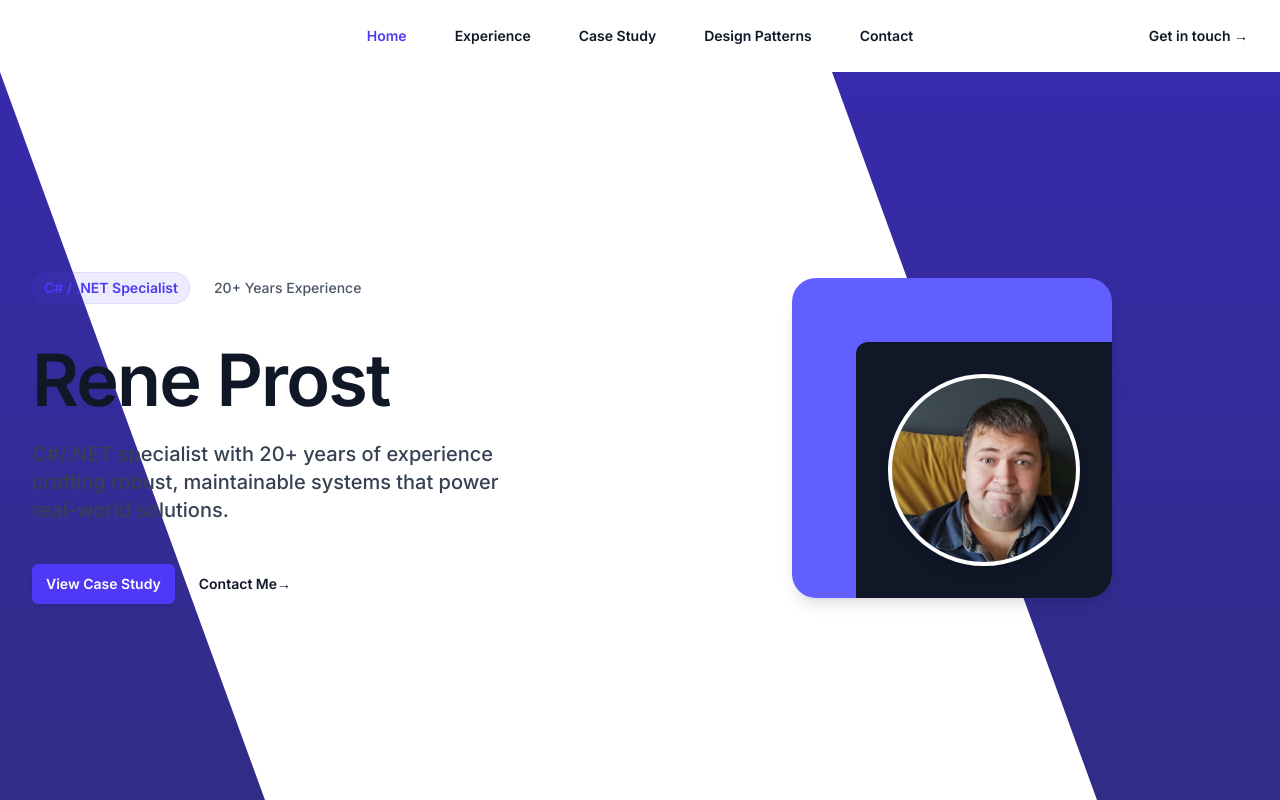
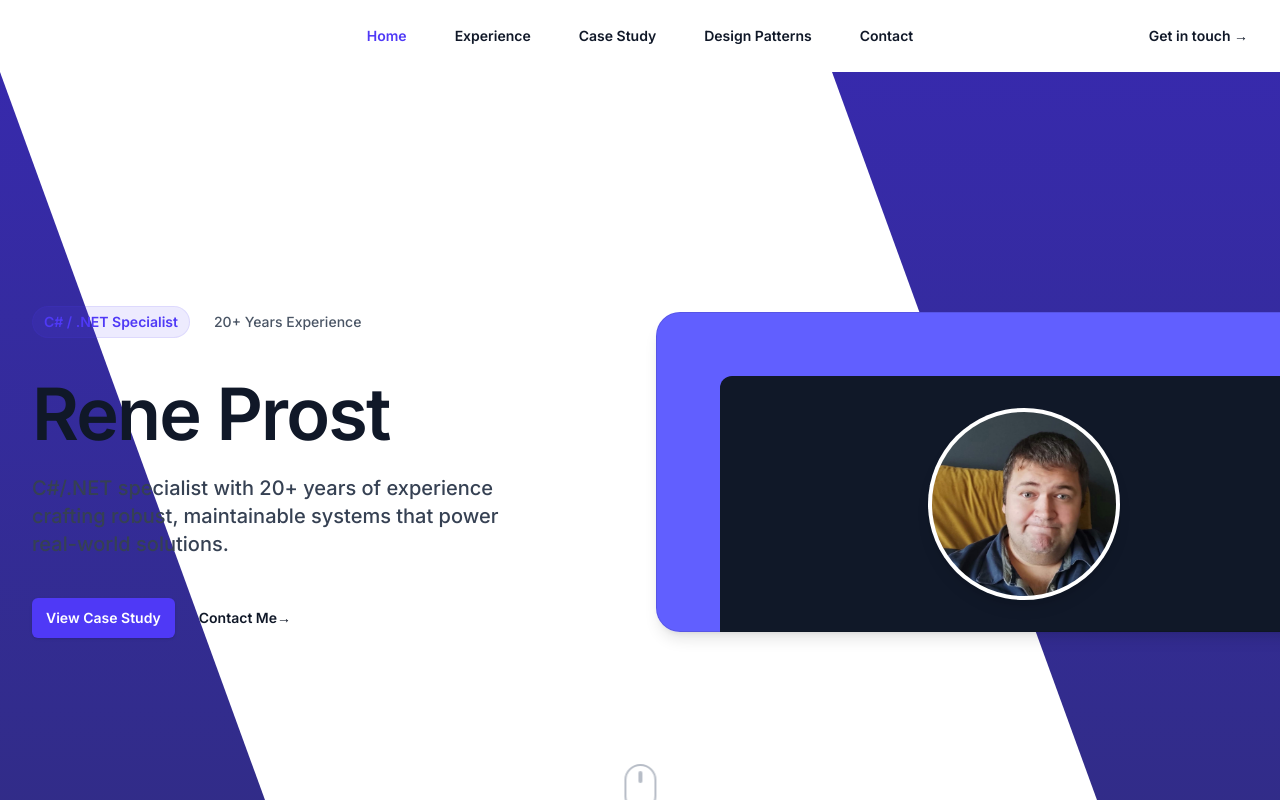
Before and after one commit to rene98c/personal-homepage, a Next.js app: page / in a window 1280 px wide. Shown: the top 800 px of the page. Built offline with nearby package versions, Linux system fonts and the light colour scheme.

Commit message:
animations look good now

```diff
--- a/src/app/experience/page.tsx
+++ b/src/app/experience/page.tsx
@@ -9,7 +9,7 @@ const ExperienceTimeline = () => {
       company: 'Connected OÜ',
       period: 'January 2023 - June 2024',
       responsibilities: [
-        "Developed and maintained enterprise-level .NET application",
+        "Developed and maintained enterprise-level .NET desktop application",
       ]
     },
     {
@@ -17,7 +17,7 @@ const ExperienceTimeline = () => {
       company: 'Fujitsu Estonia AS',
       period: 'October 2019 - January 2023',
       responsibilities: [
-        "Designed and implemented various software systems"
+        "Designed and maintained various software systems"
       ]
     },
     {
--- a/src/components/home/Hero.tsx
+++ b/src/components/home/Hero.tsx
@@ -1,44 +1,59 @@
 'use client';
 
-import React, { useState, useEffect } from 'react';
+import React, { useState, useEffect, useRef } from 'react';
 import Image from 'next/image';
 import Link from 'next/link';
 
 export const Hero = () => {
-  const [contentVisible, setContentVisible] = useState(false);
+  const [loaded, setLoaded] = useState(false);
+  const [viewportHeight, setViewportHeight] = useState('100vh');
+  const maxHeight = '1440px'; // Set a reasonable maximum height
 
-  // Use a brief delay to ensure content appears after layout is fully settled
+  // Effect to handle viewport height changes
   useEffect(() => {
-    // A minimal timer to ensure layout is fully rendered
+    // Function to update height
+    const updateHeight = () => {
+      const vh = window.innerHeight;
+      // Set maximum height to ensure it doesn't get unreasonably tall
+      const height = Math.min(vh, parseInt(maxHeight)) + 'px';
+      setViewportHeight(height);
+    };
+
+    // Set initial height
+    updateHeight();
+
+    // Update height on window resize
+    window.addEventListener('resize', updateHeight);
+
+    // Remove event listener on cleanup
+    return () => window.removeEventListener('resize', updateHeight);
+  }, []);
+
+  // Animation effect
+  useEffect(() => {
     const timer = setTimeout(() => {
-      setContentVisible(true);
-    }, 50);
+      setLoaded(true);
+    }, 100);
 
     return () => clearTimeout(timer);
   }, []);
 
   return (
-    <div className="relative isolate h-[732px]">
-      {/* Fixed absolute positioning for all structural elements */}
-      {/* Background with fixed dimensions */}
+    <div className="relative isolate overflow-hidden" style={{ height: viewportHeight }}>
+      {/* Original blue background gradient - only visible in specific areas */}
       <div className="absolute inset-0 bg-gradient-to-b from-indigo-800 to-indigo-900 -z-20"></div>
 
-      {/* White diagonal overlay with fixed dimensions */}
+      {/* White overlay that creates the diagonal shape */}
       <div className="absolute inset-0 -z-10">
         <div className="absolute top-0 left-0 h-full w-[65%] bg-white transform skew-x-[20deg] origin-top-right"></div>
       </div>
 
-      {/* Content container - full size absolutely positioned */}
-      <div className="absolute inset-0">
-        <div className="mx-auto max-w-7xl h-full px-6 py-10 lg:grid lg:grid-cols-2 lg:gap-x-8 lg:px-8 lg:py-40">
-          {/* Left column - text content */}
-          <div className="relative h-full">
-            <div className="absolute inset-0 flex flex-col justify-center">
-              <div className="max-w-2xl">
+      <div className="absolute inset-0 mx-auto max-w-7xl flex items-center lg:grid lg:grid-cols-2 lg:gap-x-8 lg:px-8">
+        <div className="px-6 lg:px-0">
+          <div className="mx-auto max-w-2xl">
             <div className="max-w-lg">
-                  {/* Badge */}
-                  <div className={`transition-opacity duration-500 ${contentVisible ? 'opacity-100' : 'opacity-0'}`}>
-                    <a href="#" className="inline-flex space-x-6">
+              <div className="mt-0 sm:mt-0 lg:mt-0">
+                <a href="#" className={`inline-flex space-x-6 transition-opacity duration-500 ${loaded ? 'opacity-100' : 'opacity-0'}`}>
                   <span className="rounded-full bg-indigo-600/10 px-3 py-1 text-sm/6 font-semibold text-indigo-600 ring-1 ring-indigo-600/10 ring-inset">
                     C# / .NET Specialist
                   </span>
@@ -48,26 +63,18 @@ export const Hero = () => {
                 </a>
               </div>
 
-                  {/* Heading */}
-                  <div className={`mt-10 transition-all duration-700 ${contentVisible ? 'opacity-100 translate-y-0' : 'opacity-0 translate-y-4'}`}>
-                    <h1 className="text-5xl font-semibold tracking-tight text-pretty text-gray-900 sm:text-7xl">
+              <h1 className={`mt-10 text-5xl font-semibold tracking-tight text-pretty text-gray-900 sm:text-7xl transition-all duration-700 ${loaded ? 'opacity-100 translate-y-0' : 'opacity-0 translate-y-4'}`}>
                 Rene Prost
               </h1>
-                  </div>
 
-                  {/* Description */}
-                  <div className={`mt-6 transition-all duration-700 delay-150 ${contentVisible ? 'opacity-100 translate-y-0' : 'opacity-0 translate-y-4'}`}>
-                    <p className="text-xl font-medium text-pretty text-gray-700">
+              <p className={`mt-6 text-xl font-medium text-pretty text-gray-700 transition-all duration-700 delay-150 ${loaded ? 'opacity-100 translate-y-0' : 'opacity-0 translate-y-4'}`}>
                 C#/.NET specialist with 20+ years of experience crafting robust, maintainable systems that power real-world solutions.
               </p>
-                  </div>
 
-                  {/* Buttons */}
-                  <div className={`mt-10 transition-opacity duration-700 delay-300 ${contentVisible ? 'opacity-100' : 'opacity-0'}`}>
-                    <div className="flex items-center gap-x-6">
+              <div className={`mt-10 flex items-center gap-x-6 transition-opacity duration-700 delay-300 ${loaded ? 'opacity-100' : 'opacity-0'}`}>
                 <Link
                   href="/case-study"
-                        className="rounded-md bg-indigo-600 px-3.5 py-2.5 text-sm font-semibold text-white shadow-sm transition-all duration-300 hover:bg-indigo-500 hover:-translate-y-1 hover:shadow-md"
+                  className="rounded-md bg-indigo-600 px-3.5 py-2.5 text-sm font-semibold text-white shadow-sm transition-all duration-300 hover:bg-indigo-500 hover:-translate-y-1 hover:shadow-md focus-visible:outline focus-visible:outline-2 focus-visible:outline-offset-2 focus-visible:outline-indigo-600"
                 >
                   View Case Study
                 </Link>
@@ -79,13 +86,8 @@ export const Hero = () => {
             </div>
           </div>
         </div>
-            </div>
-          </div>
 
-          {/* Right column - Image */}
-          <div className="relative h-full">
-            <div className="absolute inset-0 flex items-center justify-center">
-              <div className={`transition-all duration-700 delay-200 ${contentVisible ? 'opacity-100 translate-x-0' : 'opacity-0 translate-x-8'}`}>
+        <div className={`mt-0 md:mx-auto md:max-w-2xl lg:mx-0 lg:mt-0 lg:w-screen transition-all duration-700 delay-200 ${loaded ? 'opacity-100 translate-x-0' : 'opacity-0 translate-x-8'}`}>
           {/* Profile card */}
           <div className="shadow-lg md:rounded-3xl transition-all duration-300 hover:-translate-y-2 hover:shadow-xl">
             <div className="bg-indigo-500 [clip-path:inset(0)] md:[clip-path:inset(0_round_theme(borderRadius.3xl))]">
@@ -106,12 +108,23 @@ export const Hero = () => {
                     </div>
                   </div>
                 </div>
+                <div
+                  className="pointer-events-none absolute inset-0 ring-1 ring-inset ring-black/10 md:rounded-3xl"
+                  aria-hidden="true"
+                />
               </div>
             </div>
           </div>
         </div>
       </div>
+
+      {/* Subtle indicator that suggests scrolling */}
+      <div className={`absolute bottom-8 left-1/2 transform -translate-x-1/2 transition-opacity duration-1000 delay-1000 ${loaded ? 'opacity-70' : 'opacity-0'}`}>
+        <div className="flex flex-col items-center">
+          <div className="w-8 h-12 border-2 border-gray-400 rounded-full flex justify-center p-1">
+            <div className="w-1 h-3 bg-gray-400 rounded-full animate-bounce mt-1"></div>
           </div>
+          <span className="text-sm text-gray-500 mt-2">Scroll</span>
         </div>
       </div>
     </div>
```
Lines whose indentation alone changed are shown as unchanged.
